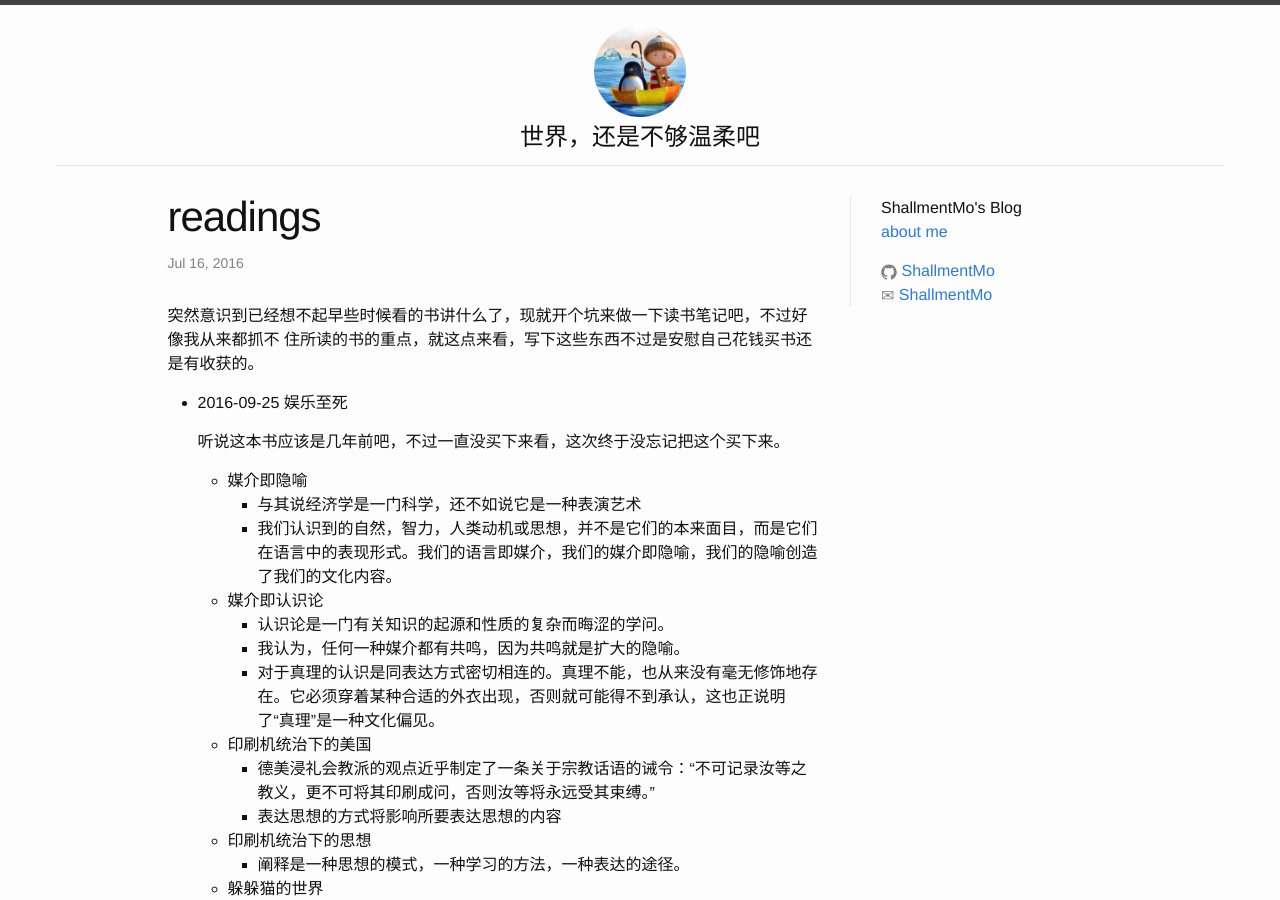
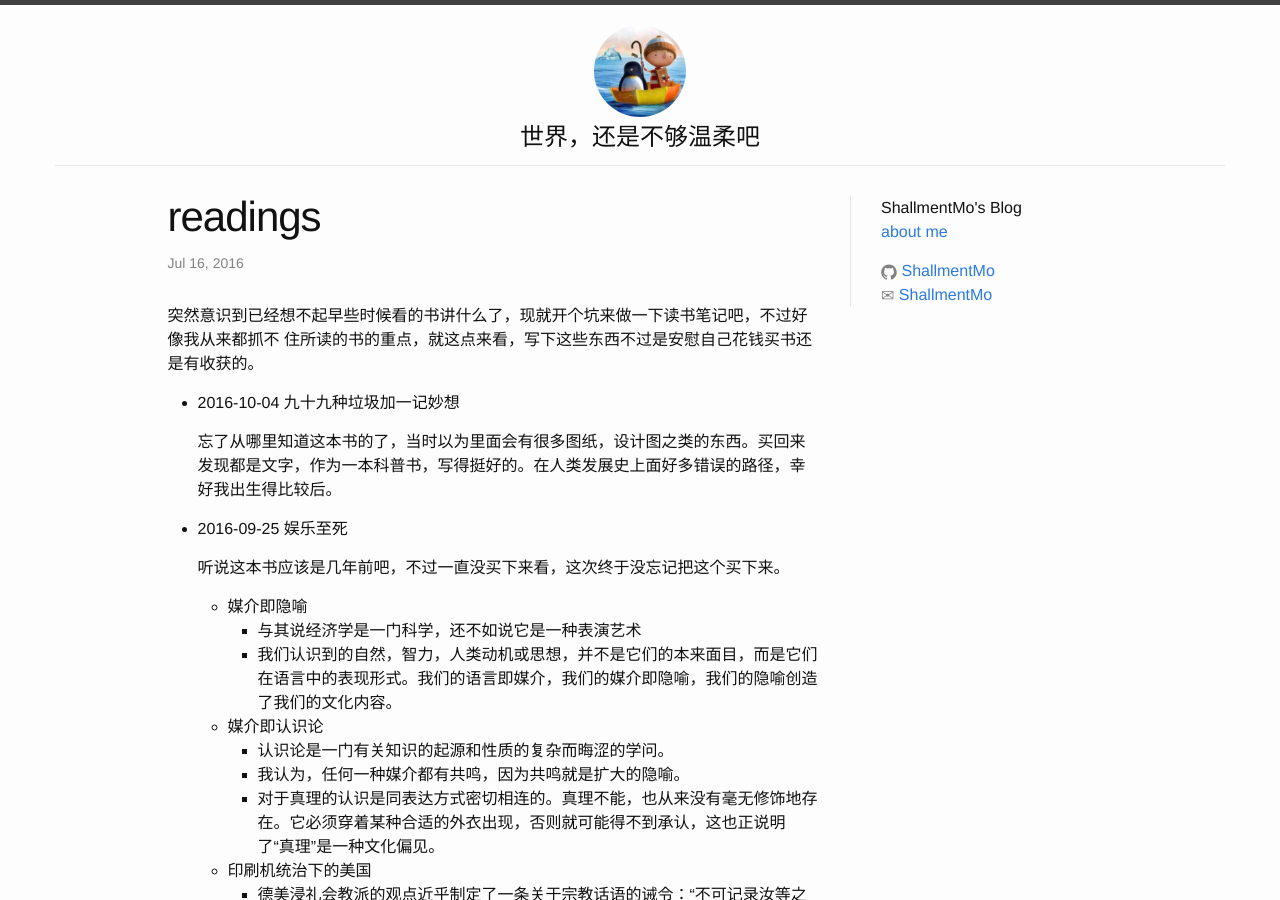
Before and after one commit to ShallmentMo/shallmentmo.github.com, a Jekyll site: the page built from _posts/2016-07-16-readings.md, in a window 1280 px wide and 900 px high. Built offline with Jekyll 4.4.1, drawn with Linux system fonts in a browser that asks for light colours.

Commit message:
add 2016-10-04 book

```diff
--- a/_posts/2016-07-16-readings.md
+++ b/_posts/2016-07-16-readings.md
@@ -7,6 +7,10 @@ categories: jekyll update
 
 突然意识到已经想不起早些时候看的书讲什么了，现就开个坑来做一下读书笔记吧，不过好像我从来都抓不
 住所读的书的重点，就这点来看，写下这些东西不过是安慰自己花钱买书还是有收获的。
+
+* 2016-10-04 九十九种垃圾加一记妙想
+
+  忘了从哪里知道这本书的了，当时以为里面会有很多图纸，设计图之类的东西。买回来发现都是文字，作为一本科普书，写得挺好的。在人类发展史上面好多错误的路径，幸好我出生得比较后。
 
 * 2016-09-25 娱乐至死
 
```
